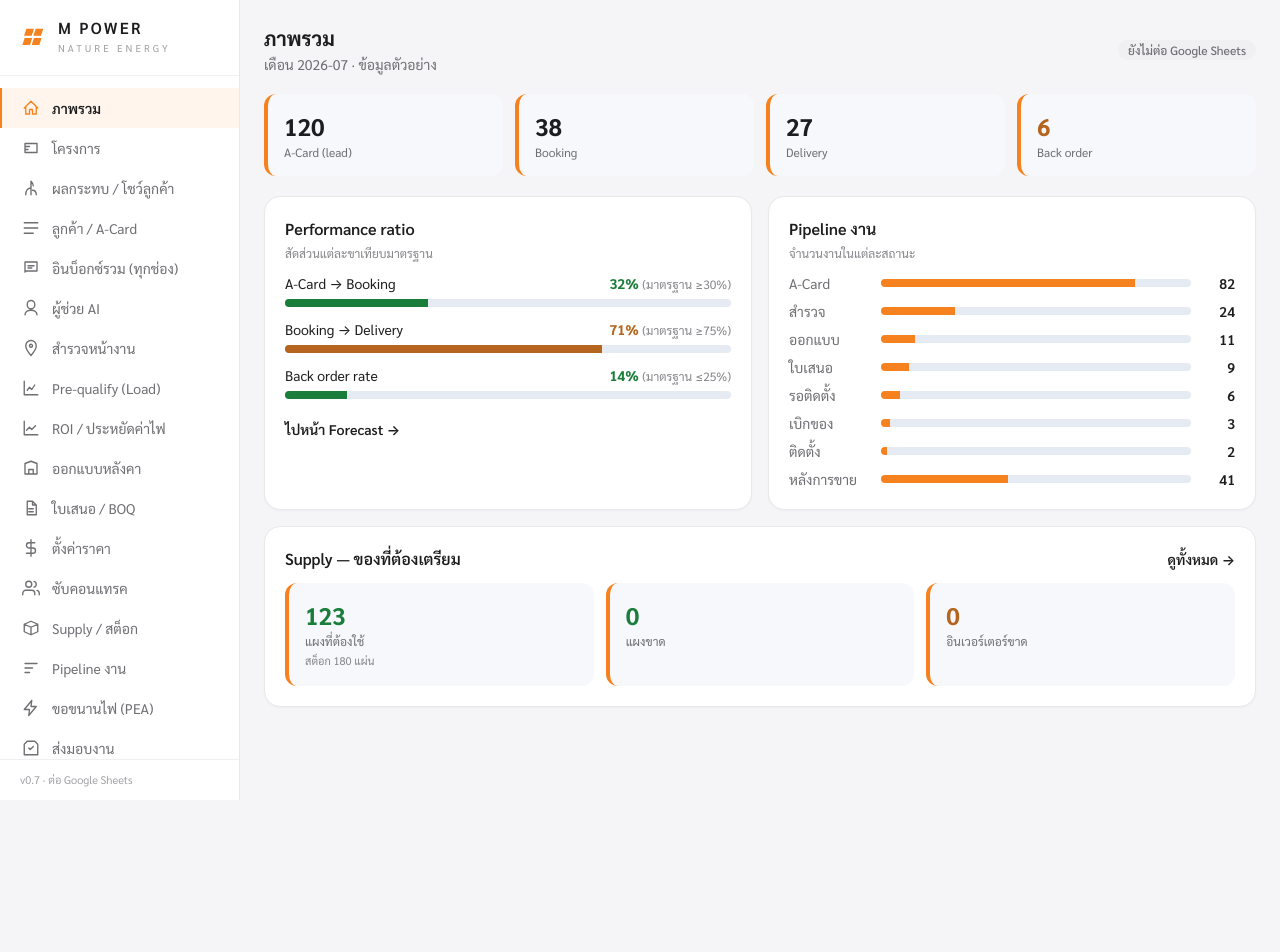
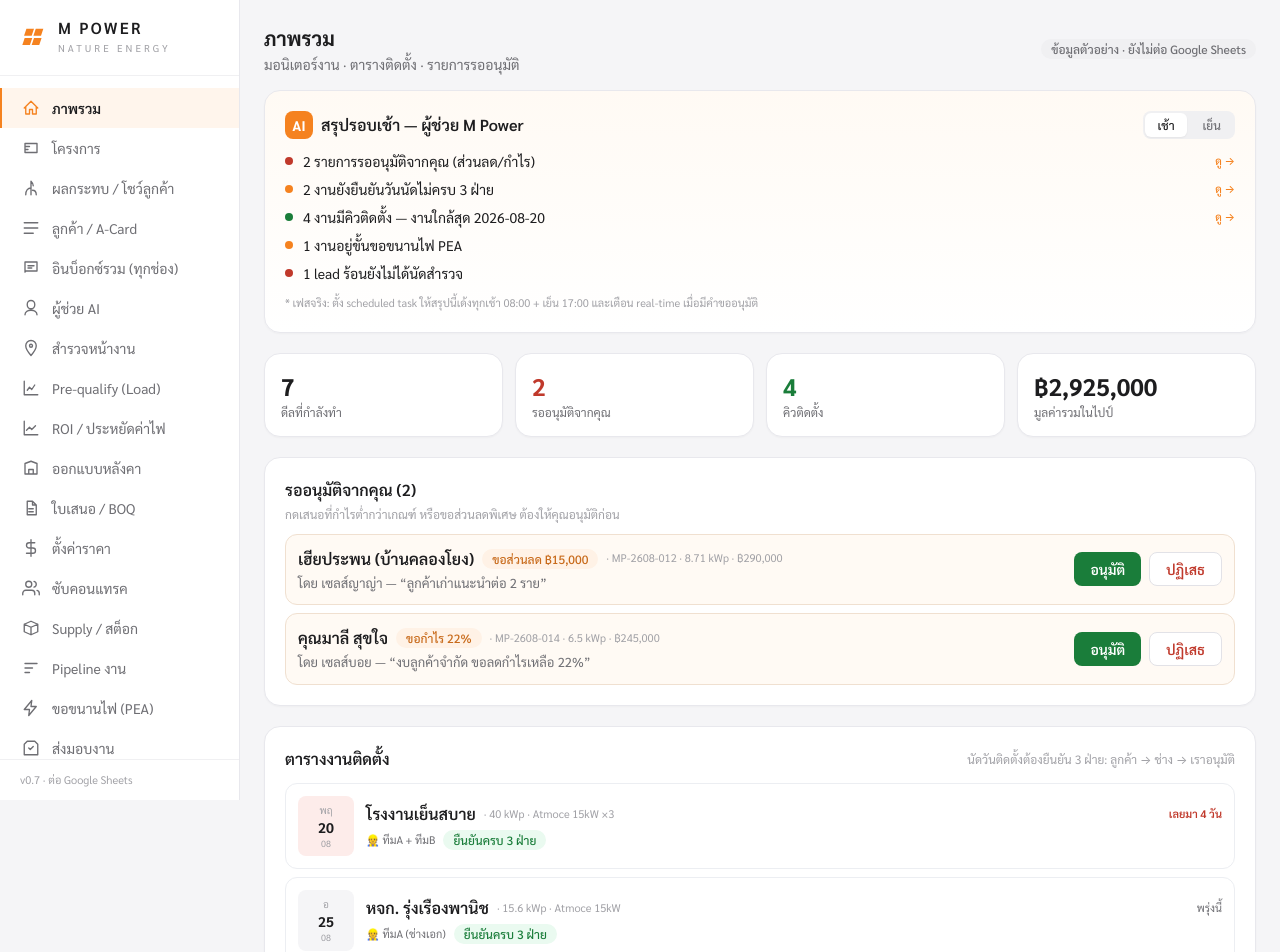
Before and after one commit to MORIZO168/mpower-app, a Next.js app in the folder mpower-app-source-v3/: page / in a window 1280 px wide. Shown: the top 952 px of the page. Before the commit the page ends 800 px from the top, so only its background shows below. Built offline with nearby package versions, Linux system fonts and the light colour scheme.

Commit message:
Update page.js

```diff
--- a/mpower-app-source-v3/app/page.js
+++ b/mpower-app-source-v3/app/page.js
@@ -1,64 +1,172 @@
-import { PageHeader, Stat, RatioBar, Pill } from "@/components/ui";
-import { FUNNEL, STD, PIPELINE_STAGES, PIPELINE_COUNT, ratio, supplyDemand } from "@/lib/data";
+"use client";
+import { useState } from "react";
 import Link from "next/link";
+import { DEALS, STAGES, FUNNEL, money, pendingApprovals, upcomingInstalls, installStatus, brief } from "@/lib/pipeline";
+
+const WD = ["อา", "จ", "อ", "พ", "พฤ", "ศ", "ส"];
+function relDay(dstr) {
+  const d = new Date(dstr + "T00:00:00");
+  const now = new Date(); now.setHours(0, 0, 0, 0);
+  const diff = Math.round((d - now) / 86400000);
+  const tag = diff === 0 ? "วันนี้" : diff === 1 ? "พรุ่งนี้" : diff < 0 ? `เลยมา ${-diff} วัน` : `อีก ${diff} วัน`;
+  return { tag, wd: WD[d.getDay()], overdue: diff < 0 };
+}
 
 export default function Dashboard() {
-  const m = FUNNEL[FUNNEL.length - 1];
-  const conv = ratio(m.booking, m.acard);
-  const del = ratio(m.delivery, m.booking);
-  const bor = ratio(m.backorder, m.booking + m.backorder);
-  const sup = supplyDemand();
+  const [approvals, setApprovals] = useState(pendingApprovals());
+  const [half, setHalf] = useState(new Date().getHours() < 14 ? "เช้า" : "เย็น");
+  const items = brief();
+  const installs = upcomingInstalls();
+
+  function act(id, decision) {
+    setApprovals((s) => s.filter((d) => d.id !== id));
+  }
 
   return (
     <div className="p-6 max-w-6xl mx-auto">
-      <PageHeader title="ภาพรวม" subtitle={`เดือน ${m.month} · ข้อมูลตัวอย่าง`}
-        right={<Pill tone="mut">ยังไม่ต่อ Google Sheets</Pill>} />
-
-      <div className="grid grid-cols-2 md:grid-cols-4 gap-3 mb-5">
-        <Stat label="A-Card (lead)" value={m.acard} />
-        <Stat label="Booking" value={m.booking} />
-        <Stat label="Delivery" value={m.delivery} />
-        <Stat label="Back order" value={m.backorder} tone="warn" />
+      <div className="flex items-center gap-3 mb-4">
+        <div>
+          <h1 className="text-xl font-bold text-[#1d1d1f]">ภาพรวม</h1>
+          <p className="text-sm text-[#6e6e73] mt-0.5">มอนิเตอร์งาน · ตารางติดตั้ง · รายการรออนุมัติ</p>
+        </div>
+        <span className="ml-auto pill pill-mut">ข้อมูลตัวอย่าง · ยังไม่ต่อ Google Sheets</span>
       </div>
 
+      {/* AI brief */}
+      <div className="card p-5 mb-5" style={{ background: "linear-gradient(180deg,#fffaf4,#ffffff)" }}>
+        <div className="flex items-center gap-2 mb-3">
+          <span className="w-7 h-7 rounded-lg bg-[#F5821F] text-white flex items-center justify-center text-sm font-bold">AI</span>
+          <div className="font-semibold text-[#1d1d1f]">สรุปรอบ{half} — ผู้ช่วย M Power</div>
+          <div className="ml-auto flex gap-1 p-0.5 bg-[#f0f0f2] rounded-lg">
+            {["เช้า", "เย็น"].map((h) => (
+              <button key={h} onClick={() => setHalf(h)} className={`px-3 py-1 rounded-md text-xs font-medium ${half === h ? "bg-white text-[#1d1d1f] shadow-sm" : "text-[#6e6e73]"}`}>{h}</button>
+            ))}
+          </div>
+        </div>
+        <div className="space-y-2">
+          {items.map((it, i) => (
+            <div key={i} className="flex items-center gap-2.5 text-sm">
+              <span className={`w-2 h-2 rounded-full ${it.tone === "bad" ? "bg-[#c0392b]" : it.tone === "warn" ? "bg-[#F5821F]" : "bg-[#1a7d3a]"}`} />
+              <span className="text-[#1d1d1f]">{it.text}</span>
+              {it.href && <a href={it.href} className="text-[11px] text-[#F5821F] font-medium ml-auto">ดู →</a>}
+            </div>
+          ))}
+        </div>
+        <div className="text-[11px] text-[#a1a1a6] mt-3">* เฟสจริง: ตั้ง scheduled task ให้สรุปนี้เด้งทุกเช้า 08:00 + เย็น 17:00 และเตือน real-time เมื่อมีคำขออนุมัติ</div>
+      </div>
+
+      {/* KPI */}
+      <div className="grid grid-cols-2 md:grid-cols-4 gap-3 mb-5">
+        {[
+          ["ดีลที่กำลังทำ", DEALS.length, "mut"],
+          ["รออนุมัติจากคุณ", approvals.length, approvals.length ? "bad" : "ok"],
+          ["คิวติดตั้ง", installs.length, "ok"],
+          ["มูลค่ารวมในไปป์", money(DEALS.reduce((a, d) => a + d.value, 0)), "mut"],
+        ].map(([lab, val, tone]) => (
+          <div key={lab} className="card p-4">
+            <div className={`text-2xl font-bold ${tone === "bad" ? "text-[#c0392b]" : tone === "ok" ? "text-[#1a7d3a]" : "text-[#1d1d1f]"}`}>{val}</div>
+            <div className="text-xs text-[#6e6e73] mt-0.5">{lab}</div>
+          </div>
+        ))}
+      </div>
+
+      {/* รออนุมัติ */}
+      <div id="approvals" className="card p-5 mb-5">
+        <div className="font-semibold text-[#1d1d1f] mb-1">รออนุมัติจากคุณ ({approvals.length})</div>
+        <p className="text-xs text-[#a1a1a6] mb-3">กดเสนอที่กำไรต่ำกว่าเกณฑ์ หรือขอส่วนลดพิเศษ ต้องให้คุณอนุมัติก่อน</p>
+        {approvals.length === 0 ? (
+          <div className="text-sm text-[#6e6e73] py-3 text-center">ไม่มีรายการค้าง ✓</div>
+        ) : (
+          <div className="space-y-2">
+            {approvals.map((d) => (
+              <div key={d.id} className="flex flex-col sm:flex-row sm:items-center gap-3 rounded-xl border border-[#f0e0d0] bg-[#fffaf4] p-3">
+                <div className="min-w-0 flex-1">
+                  <div className="flex items-center gap-2 flex-wrap">
+                    <span className="font-semibold text-[#1d1d1f]">{d.customer}</span>
+                    <span className="pill pill-warn">{d.approval.type === "discount" ? "ขอส่วนลด " + money(d.approval.amount) : "ขอกำไร " + d.approval.amount + "%"}</span>
+                    <span className="text-[11px] text-[#a1a1a6]">· {d.id} · {d.kwp} kWp · {money(d.value)}</span>
+                  </div>
+                  <div className="text-[13px] text-[#6e6e73] mt-0.5">โดย {d.approval.by} — “{d.approval.reason}”</div>
+                </div>
+                <div className="flex gap-2 shrink-0">
+                  <button onClick={() => act(d.id, "ok")} className="bg-[#1a7d3a] text-white rounded-lg px-4 py-1.5 text-sm font-semibold">อนุมัติ</button>
+                  <button onClick={() => act(d.id, "no")} className="bg-white border border-[#e2e2e7] text-[#c0392b] rounded-lg px-4 py-1.5 text-sm font-semibold">ปฏิเสธ</button>
+                </div>
+              </div>
+            ))}
+          </div>
+        )}
+      </div>
+
+      {/* ตารางงาน / schedule */}
+      <div id="schedule" className="card p-5 mb-5">
+        <div className="flex items-center mb-3">
+          <div className="font-semibold text-[#1d1d1f]">ตารางงานติดตั้ง</div>
+          <div className="ml-auto text-xs text-[#a1a1a6]">นัดวันติดตั้งต้องยืนยัน 3 ฝ่าย: ลูกค้า → ช่าง → เราอนุมัติ</div>
+        </div>
+        <div className="space-y-2">
+          {installs.map((d) => {
+            const st = installStatus(d.install);
+            const rd = relDay(d.install.date);
+            return (
+              <div key={d.id} className="flex items-center gap-3 rounded-xl border border-[#eceef2] p-3">
+                <div className={`w-14 shrink-0 text-center rounded-lg py-1.5 ${rd.overdue ? "bg-[#fdecea]" : "bg-[#f5f5f7]"}`}>
+                  <div className="text-[10px] text-[#a1a1a6]">{rd.wd}</div>
+                  <div className="text-sm font-bold text-[#1d1d1f]">{d.install.date.slice(8)}</div>
+                  <div className="text-[9px] text-[#a1a1a6]">{d.install.date.slice(5, 7)}</div>
+                </div>
+                <div className="min-w-0 flex-1">
+                  <div className="flex items-center gap-2 flex-wrap">
+                    <span className="font-semibold text-[#1d1d1f]">{d.customer}</span>
+                    <span className="text-[11px] text-[#a1a1a6]">· {d.kwp} kWp · {d.inverter}{d.battery ? " · แบต " + d.battery + "kWh" : ""}</span>
+                    <span className={`ml-auto text-[11px] ${rd.overdue ? "text-[#c0392b] font-semibold" : "text-[#6e6e73]"}`}>{rd.tag}</span>
+                  </div>
+                  <div className="flex items-center gap-2 mt-1 flex-wrap">
+                    <span className="text-[11px] text-[#6e6e73]">👷 {d.install.team}</span>
+                    <span className={`pill pill-${st.tone}`}>{st.label}</span>
+                  </div>
+                </div>
+              </div>
+            );
+          })}
+        </div>
+      </div>
+
+      {/* funnel + pipeline */}
       <div className="grid md:grid-cols-2 gap-4">
         <div className="card p-5">
-          <div className="font-semibold mb-1 text-[#1a3c6e]">Performance ratio</div>
-          <p className="text-xs text-[#8593a8] mb-2">สัดส่วนแต่ละขาเทียบมาตรฐาน</p>
-          <RatioBar label="A-Card → Booking" val={conv} std={STD.acard_booking} />
-          <RatioBar label="Booking → Delivery" val={del} std={STD.booking_delivery} />
-          <RatioBar label="Back order rate" val={bor} std={STD.backorder_rate} lowerBetter />
-          <Link href="/forecast" className="inline-block mt-2 text-sm text-[#1a3c6e] font-semibold">ไปหน้า Forecast →</Link>
+          <div className="font-semibold text-[#1d1d1f] mb-3">Pipeline (จำนวนงานต่อขั้น)</div>
+          <div className="space-y-1.5">
+            {STAGES.map((s) => {
+              const n = FUNNEL[s] || 0;
+              const mx = Math.max(...Object.values(FUNNEL));
+              return (
+                <div key={s} className="flex items-center gap-3">
+                  <span className="w-20 text-[12px] text-[#6e6e73] shrink-0">{s}</span>
+                  <div className="flex-1 h-2 rounded-full bg-[#f0f0f2] overflow-hidden"><div className="h-full bg-[#F5821F]" style={{ width: (n / mx) * 100 + "%" }} /></div>
+                  <span className="w-8 text-right text-sm font-semibold text-[#1d1d1f]">{n}</span>
+                </div>
+              );
+            })}
+          </div>
         </div>
 
         <div className="card p-5">
-          <div className="font-semibold mb-1 text-[#1a3c6e]">Pipeline งาน</div>
-          <p className="text-xs text-[#8593a8] mb-3">จำนวนงานในแต่ละสถานะ</p>
+          <div className="flex items-center mb-3">
+            <div className="font-semibold text-[#1d1d1f]">ดีลล่าสุด</div>
+            <Link href="/projects" className="ml-auto text-sm text-[#F5821F] font-semibold">โครงการทั้งหมด →</Link>
+          </div>
           <div className="space-y-2">
-            {PIPELINE_STAGES.map((s) => (
-              <div key={s} className="flex items-center gap-3">
-                <span className="w-20 text-sm text-[#5a6a86]">{s}</span>
-                <div className="flex-1 h-2 rounded-full bg-[#e6ebf3] overflow-hidden">
-                  <div className="h-full bg-[#4da3ff]" style={{ width: Math.min(100, PIPELINE_COUNT[s]) + "%" }} />
-                </div>
-                <span className="w-8 text-right text-sm font-semibold">{PIPELINE_COUNT[s]}</span>
+            {DEALS.slice(0, 5).map((d) => (
+              <div key={d.id} className="flex items-center gap-2 text-sm">
+                <span className="w-2 h-2 rounded-full bg-[#F5821F] shrink-0" />
+                <span className="text-[#1d1d1f] truncate">{d.customer}</span>
+                <span className="text-[11px] text-[#a1a1a6] ml-auto shrink-0">{d.stage}</span>
               </div>
             ))}
           </div>
         </div>
       </div>
-
-      <div className="card p-5 mt-4">
-        <div className="flex items-center gap-2">
-          <div className="font-semibold text-[#1a3c6e]">Supply — ของที่ต้องเตรียม</div>
-          <Link href="/supply" className="ml-auto text-sm text-[#1a3c6e] font-semibold">ดูทั้งหมด →</Link>
-        </div>
-        <div className="grid grid-cols-2 md:grid-cols-3 gap-3 mt-3">
-          <Stat label="แผงที่ต้องใช้" value={sup.panelsNeeded} sub={`สต็อก ${sup.panelStock} แผ่น`} tone={sup.panelShort ? "bad" : "ok"} />
-          <Stat label="แผงขาด" value={sup.panelShort} tone={sup.panelShort ? "bad" : "ok"} />
-          <Stat label="อินเวอร์เตอร์ขาด" value={sup.inverters.reduce((a, i) => a + i.short, 0)} tone="warn" />
-        </div>
-      </div>
     </div>
   );
 }
```
